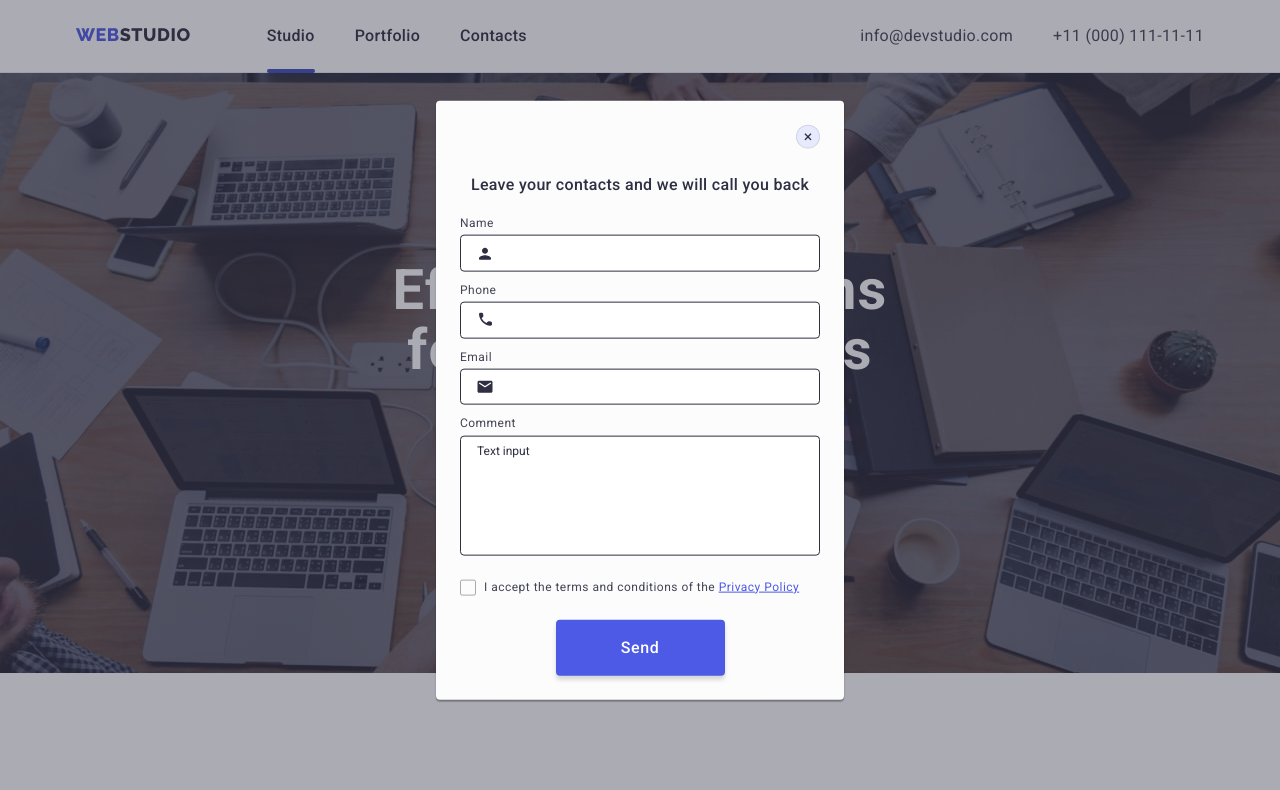
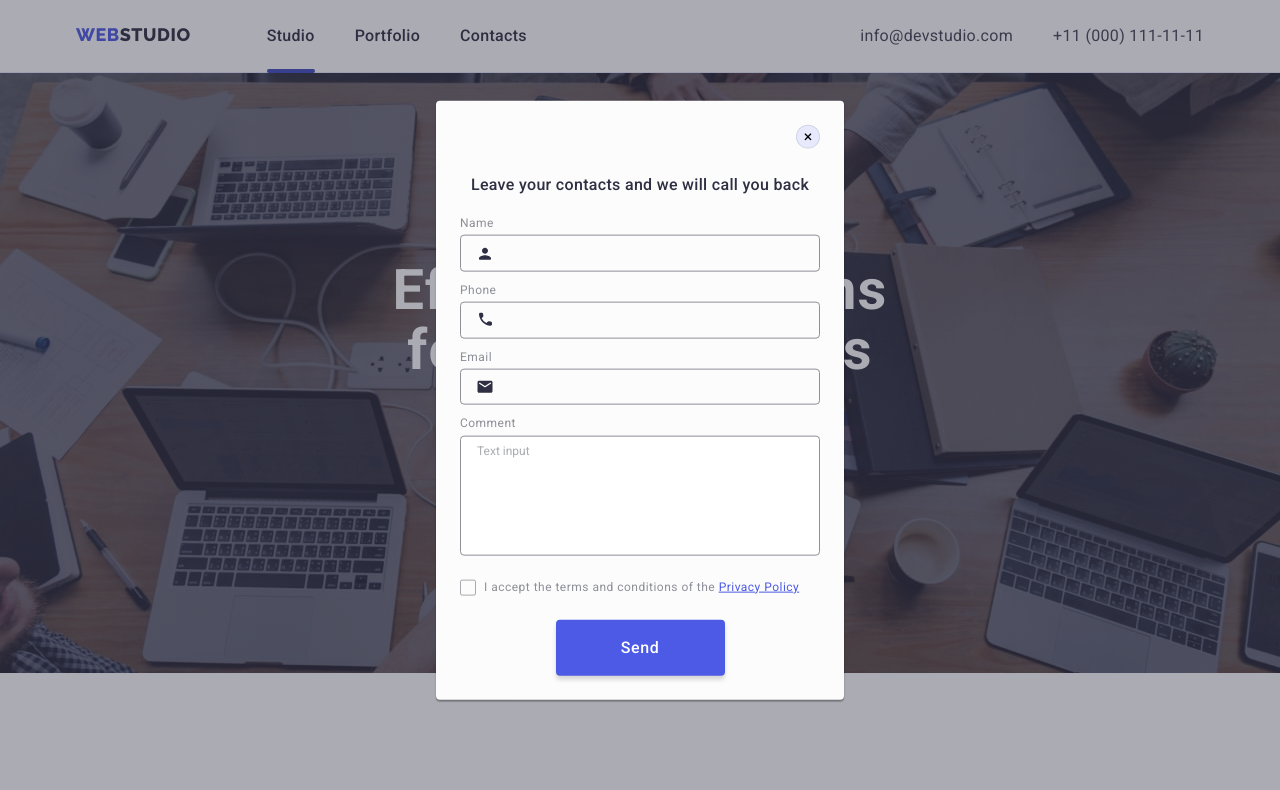
Before and after one commit to yuliatos12/goit-markup-hw-06, a plain HTML site: page index.html in a window 1280 px wide. Both pictures are taken after a click on the button "Order Service". Shown: the top 790 px of the page. Drawn offline with nearby package versions, Linux system fonts and the light colour scheme.

Commit message:
Update styles.css

```diff
--- a/css/styles.css
+++ b/css/styles.css
@@ -257,20 +257,27 @@ header {
   position: absolute;
   top: 24px;
   right: 24px;
-  color: #2e2f42;
   background-color: #e7e9fc;
   border: 1px solid rgba(0, 0, 0, 0.1);
   border-radius: 50%;
   width: 24px;
   height: 24px;
+  align-items: center;
+  display: flex;
+  justify-content: center;
   cursor: pointer;
+  transition: 250ms cubic-bezier(0.4, 0, 0.2, 1);
 }
-
+.close-btn-svg {
+  fill: #2E2F42;
+  transition: 250ms cubic-bezier(0.4, 0, 0.2, 1);
+}
 .close-btn:hover {
-  color: #ffffff;
   background-color: var(--hover-color);
 }
-
+.close-btn:hover > .close-btn-svg {
+  fill: var(--hero-color);
+}
 /* -------Form----- */
 
 .form-title {
@@ -294,6 +301,7 @@ margin-bottom: 16px;
   font-size: 12px;
 line-height: 1.166;
 letter-spacing: 0.04em;
+color: #8E8F99;
 }
 .policy-lable{
   font-size: 12px;
@@ -302,6 +310,7 @@ letter-spacing: 0.04em;
 margin-bottom: 24px;
 display: flex;
 align-items: center;
+color: #8E8F99;
 }
 .policy-lable::before {
   content: '';
@@ -334,10 +343,11 @@ clip: rect(0 0 0 0);
 }
 .form-input {
 font: inherit;
-border: 1px solid #2E2F42;
+border: 1px solid #8E8F99;
 border-radius: 4px;
 padding: 8px 38px;
 margin: 0;
+background-color: transparent;
 transition-duration: 250ms;
   transition-timing-function: cubic-bezier(0.4, 0, 0.2, 1);
 }
@@ -364,7 +374,7 @@ border-color: var(--logo-color);
   resize: none;
   width: 100%;
   height: 120px;
-  border: 1px solid #2E2F42;
+  border: 1px solid #8E8F99;
   border-radius: 4px;
   padding-top: 8px;
   padding-left: 16px;
@@ -375,7 +385,8 @@ transition-duration: 250ms;
 .form-comment::placeholder {
 font-size: 12px;
 line-height: 1.16;
-color: #2E2F42;
+color: rgba(46, 47, 66, 0.4);
+
 }
 .form-comment:focus {
   outline: none;
```
